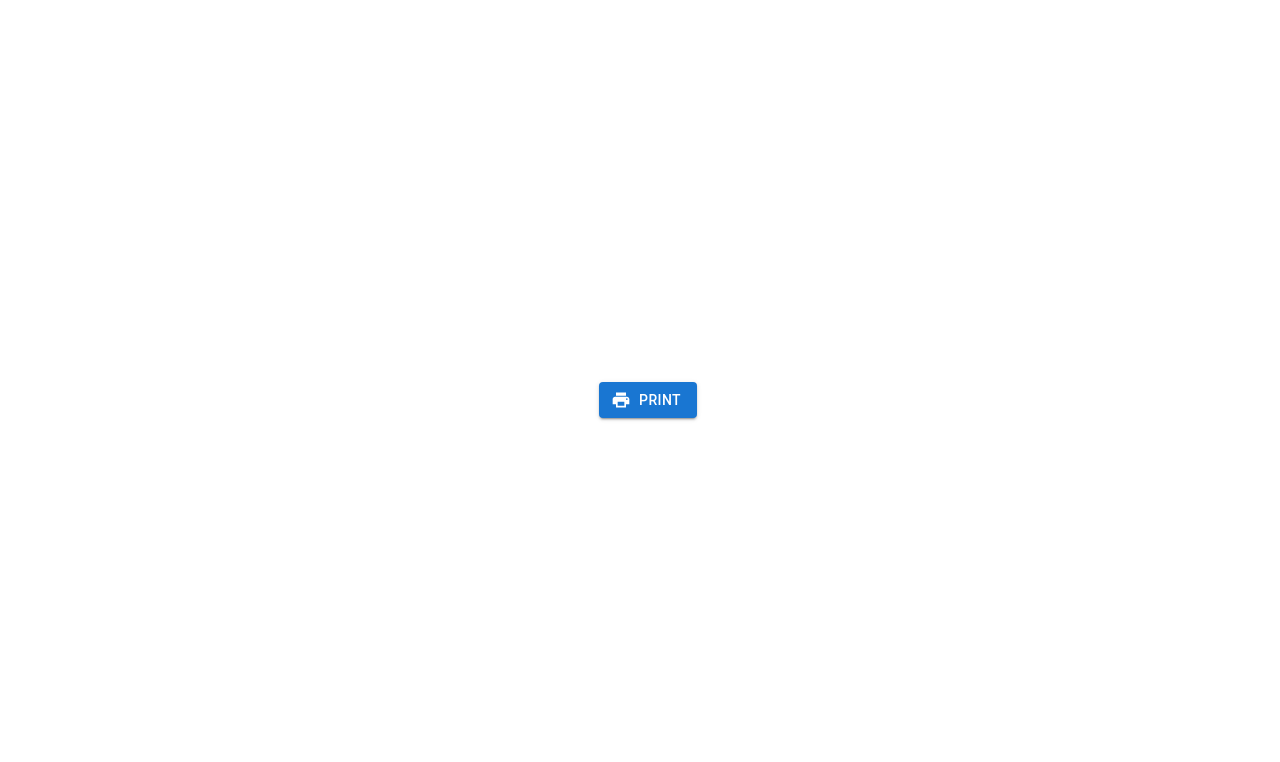
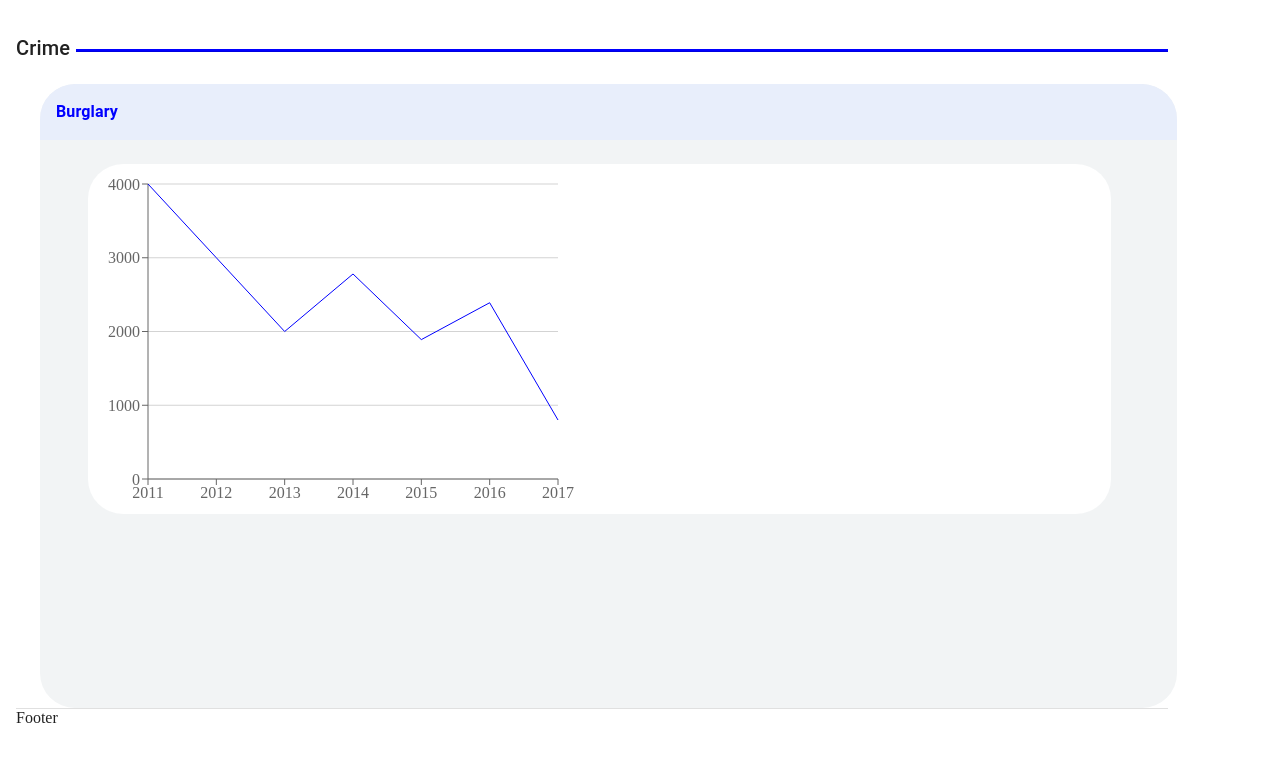
Before and after one commit to zewdu444/graph_pdf_generator, a React (Create React App) app: page / in a window 1280 px wide. Shown: the top 762 px of the page. Built offline with nearby package versions, Linux system fonts and the light colour scheme.

Commit message:
Add React chart

```diff
--- a/package.json
+++ b/package.json
@@ -7,6 +7,7 @@
     "@emotion/styled": "^11.11.0",
     "@mui/icons-material": "^5.14.6",
     "@mui/material": "^5.14.6",
+    "@mui/x-charts": "^6.0.0-alpha.15",
     "@reduxjs/toolkit": "^1.9.5",
     "@testing-library/jest-dom": "^5.17.0",
     "@testing-library/react": "^13.4.0",
@@ -17,6 +18,7 @@
     "react-redux": "^8.1.2",
     "react-scripts": "5.0.1",
     "react-to-print": "^2.14.15",
+    "recharts": "^2.8.0",
     "web-vitals": "^2.1.4"
   },
   "scripts": {
--- a/src/App.js
+++ b/src/App.js
@@ -1,18 +1,22 @@
 import React from "react";
 import { Stack } from "@mui/material";
-import ButtonComponent from "./components/ButtonComponent";
+// import ButtonComponent from "./components/ButtonComponent";
+import PrintComponent from "./components/PrintComponent";
 function App() {
   return (
-    <Stack
-      sx={{
-        display: "flex",
-        flexDirection: "column",
-        height: "100vh",
-        alignItems: "center",
-        justifyContent: "center",
-      }}
-    >
-      <ButtonComponent />
+    // <Stack
+    //   sx={{
+    //     display: "flex",
+    //     flexDirection: "column",
+    //     height: "100vh",
+    //     alignItems: "center",
+    //     justifyContent: "center",
+    //   }}
+    // >
+    //   <ButtonComponent />
+    // </Stack>
+    <Stack>
+      <PrintComponent />
     </Stack>
   );
 }
--- a/src/components/PrintComponent.js
+++ b/src/components/PrintComponent.js
@@ -1,27 +1,144 @@
-import { Box, Divider, Stack, Typography } from "@mui/material";
+import {
+  Box,
+  Divider,
+  Stack,
+  Typography,
+  Container,
+  colors,
+} from "@mui/material";
 import React, { forwardRef } from "react";
+import {
+  LineChart,
+  Line,
+  CartesianGrid,
+  XAxis,
+  YAxis,
+  Tooltip,
+  Legend,
+} from "recharts";
+export const PrintComponent = forwardRef((props, ref) => {
+  const data = [
+    {
+      date_of_year: "2011",
+      burglary: 4000,
+    },
+    {
+      date_of_year: "2012",
+      burglary: 3000,
+    },
+    {
+      date_of_year: "2013",
+      burglary: 2000,
+    },
+    {
+      date_of_year: "2014",
+      burglary: 2780,
+    },
+    {
+      date_of_year: "2015",
+      burglary: 1890,
+    },
+    {
+      date_of_year: "2016",
+      burglary: 2390,
+    },
+    {
+      date_of_year: "2017",
+      burglary: 800,
+    },
+  ];
 
-export const PrintComponent = forwardRef((props, ref) => {
   return (
-    <div style={{ display: "none" }}>
+    <div style={{ display: "block" }}>
       <Box
         sx={{
           display: "flex",
           flexDirection: "column",
-          width: "100%",
+          width: "90%",
           height: "100%",
+          color: "text.primary",
+          p: 2,
+          mt: 2,
         }}
         ref={ref}
       >
         <Stack>
-          <Typography>Header</Typography>
-          <Divider />
+          <Typography
+            variant='h6'
+            sx={{
+              textAlign: "left",
+            }}
+          >
+            Crime
+          </Typography>
+          <Divider
+            sx={{
+              color: "blue",
+              bgcolor: "blue",
+              height: "2px",
+              marginLeft: "60px",
+              marginTop: "-15px",
+            }}
+          />
         </Stack>
         <Stack>
-          <Typography>Body</Typography>
+          <Container>
+            <Box
+              sx={{
+                bgcolor: "#f2f4f5",
+                height: "78vh",
+                borderRadius: "35px",
+                width: "103%",
+                mt: 4,
+              }}
+            >
+              <Typography
+                sx={{
+                  p: 2,
+                  backgroundColor: "#E8EEFB",
+                  borderRadius: "35px 35px 0 0",
+                  color: "blue",
+                  fontWeight: "bold",
+                }}
+                variant='body1'
+                component='article'
+              >
+                Burglary
+              </Typography>
+              <Stack
+                sx={{
+                  backgroundColor: "white",
+                  width: "90%",
+                  my: 3,
+                  mx: 6,
+                  borderRadius: "35px",
+                }}
+              >
+                <LineChart
+                  width={500}
+                  height={350}
+                  data={data}
+                  margin={{ top: 20, right: 30, bottom: 5 }}
+                >
+                  <CartesianGrid y={1000} stroke='lightgray' />
+                  <XAxis dataKey='date_of_year' />
+                  <YAxis />
+                  <Tooltip />
+                  <Line
+                    type='linear'
+                    dataKey='burglary'
+                    stroke='blue'
+                    dot={false}
+                  />
+                </LineChart>
+              </Stack>
+            </Box>
+          </Container>
+        </Stack>
+        <Stack>
           <Divider />
+          Footer
         </Stack>
-        <Stack>Footer</Stack>
       </Box>
     </div>
   );
```
Also changed, not shown: 1 other file (tests, documents, lock files or other folders).
